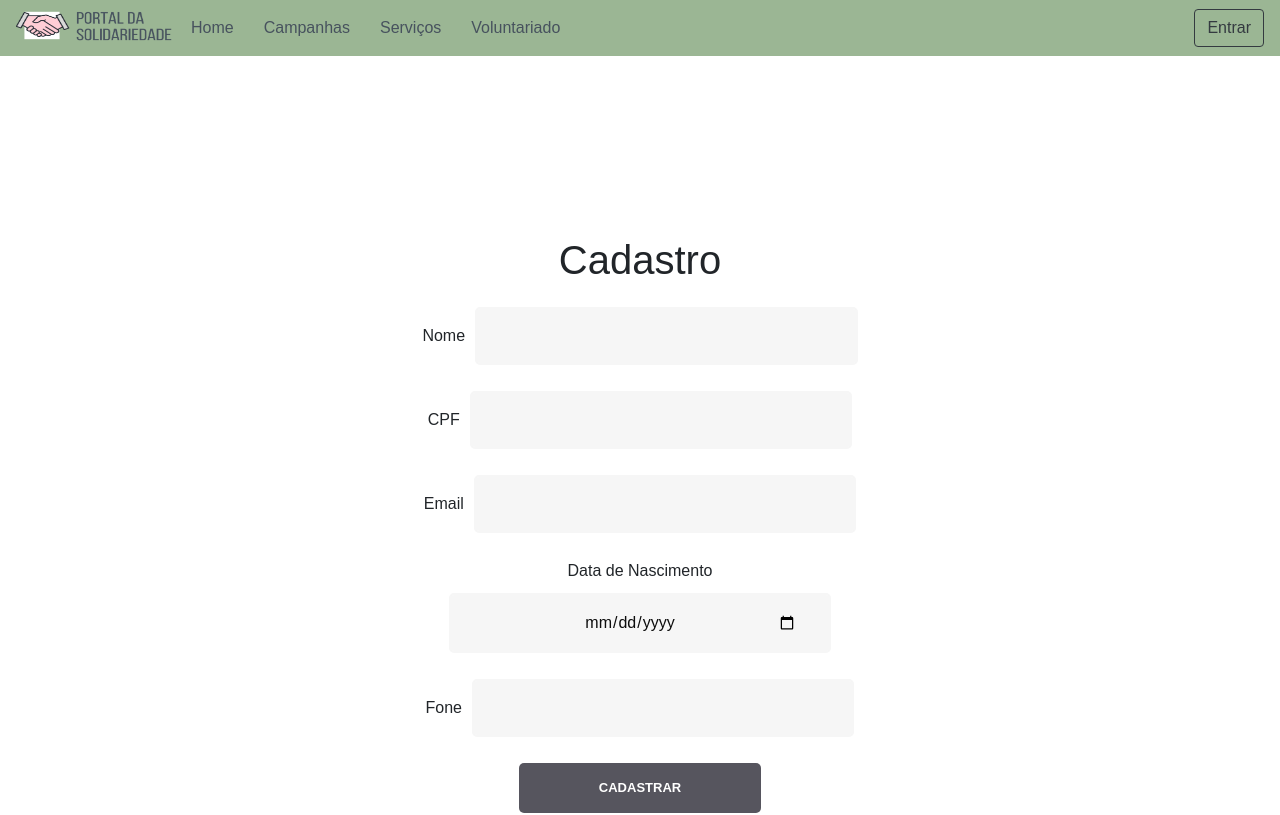
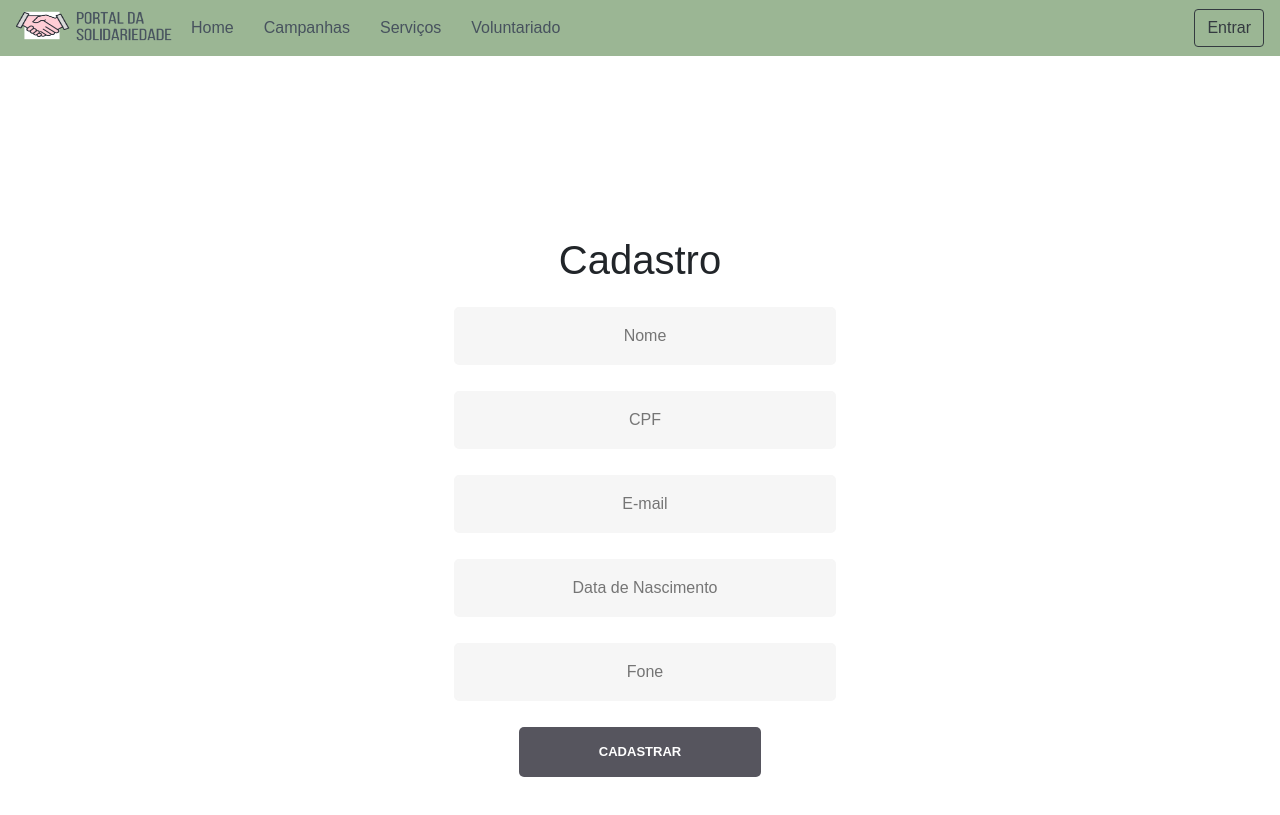
Before and after one commit to amandazk/projeto-IFC, a Vue app in the folder frontend/app/: page /pessoas/cadastro in a window 1280 px wide. Shown: the top 815 px of the page. Built offline with nearby package versions, Linux system fonts and the light colour scheme; no server answers.

Commit message:
Arrumando a página de cadastro de pessoas

```diff
--- a/frontend/app/src/components/Pessoa/Create.vue
+++ b/frontend/app/src/components/Pessoa/Create.vue
@@ -6,8 +6,9 @@
 
         <form>
           <p>
-            <label for="nome">Nome</label>
+            <label for="nome"></label>
             <input
+              placeholder="Nome"
               type="text"
               id="nome"
               v-model="pessoa.nome_pessoa"
@@ -17,8 +18,9 @@
           </p>
 
           <p>
-            <label for="cpf">CPF</label>
+            <label for="cpf"></label>
             <input
+              placeholder="CPF"
               type="text"
               id="cpf"
               v-model="pessoa.cpf_pessoa"
@@ -28,8 +30,9 @@
           </p>
 
           <p>
-            <label for="email">Email</label>
+            <label for="email"></label>
             <input
+              placeholder="E-mail"
               type="email"
               id="email"
               v-model="pessoa.email_pessoa"
@@ -39,9 +42,10 @@
           </p>
 
           <p>
-            <label for="nasc">Data de Nascimento</label>
+            <label for="nasc"></label>
             <input
-              type="date"
+              placeholder="Data de Nascimento"
+              type="text"
               id="nasc"
               v-model="pessoa.nasc_pessoa"
               class="fadeIn third"
@@ -50,8 +54,9 @@
           </p>
 
           <p>
-            <label for="fone">Fone</label>
+            <label for="fone"></label>
             <input
+              placeholder="Fone"
               type="tel"
               id="fone"
               v-model="fone.nr_fone"
```
